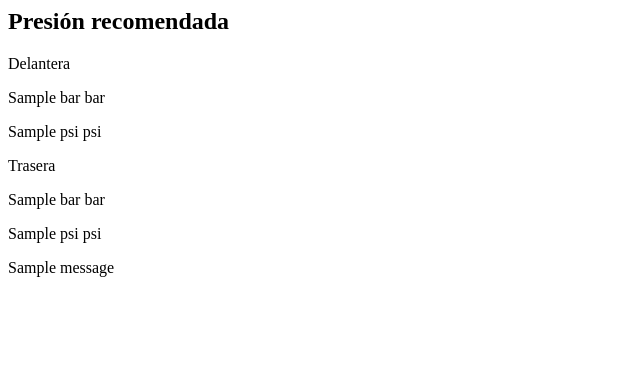
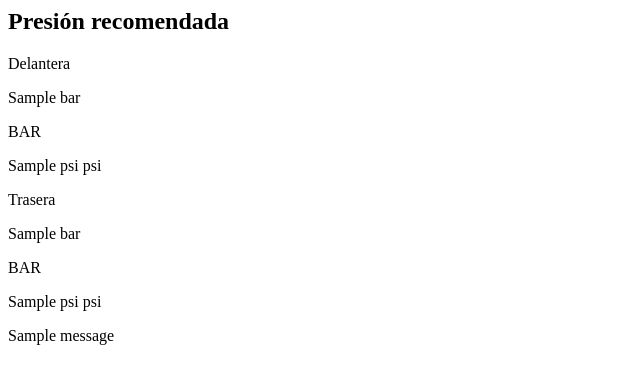
Before and after one commit to MarioSanudo/Calculadora-de-Presiones, a Python web app: template src/templates/calculator/_result.html in a window 1280 px wide. Shown: the top 384 px of the page, without its empty margins (0-640 px from the left). Run offline with Jinja, Linux system fonts and the light colour scheme; the template is opened without the code that fills it: most values are stand-ins (such as "Sample title", 1, 10 or a date in 2020); one stand-in notice (Sample message) is shown.

Commit message:
Fase 3 result.html

```diff
--- a/src/templates/calculator/_result.html
+++ b/src/templates/calculator/_result.html
@@ -1,40 +1,58 @@
 {% if errors %}
-    <div class="bg-red-50 border border-red-200 rounded-lg p-4">
-        <p class="text-red-700 font-medium mb-2">
+    <div class="bg-red-50 border border-[#DC2626]/20
+                rounded-2xl p-4">
+        <p class="text-[#DC2626] font-medium mb-2">
             Corrige los siguientes errores:
         </p>
         <ul class="list-disc list-inside space-y-1">
             {% for error in errors %}
-                <li class="text-red-600 text-sm">{{ error }}</li>
+                <li class="text-[#DC2626] text-sm">{{ error }}</li>
             {% endfor %}
         </ul>
     </div>
 
 {% elif result %}
-    <div class="bg-white border border-gray-200 rounded-lg p-6 shadow-sm">
-        <h2 class="text-lg font-semibold text-gray-800 mb-4">
+    <div class="bg-[#1A1A18] rounded-2xl p-6">
+        <h2 class="text-lg font-semibold text-white mb-4
+                    font-display">
             Presión recomendada
         </h2>
         <div class="grid grid-cols-2 gap-4">
 
             <!-- Rueda delantera -->
-            <div class="bg-blue-50 rounded-lg p-4 text-center">
-                <p class="text-sm text-gray-500 mb-1">Delantera</p>
-                <p class="text-3xl font-bold text-blue-600">
-                    {{ result.front.bar }} bar
+            <div class="bg-white/10 rounded-xl p-4 text-center">
+                <p class="text-sm text-[#A8A5A0] mb-1">
+                    Delantera
                 </p>
-                <p class="text-sm text-gray-400 mt-1">
+                <p class="text-4xl font-bold text-white
+                          font-mono">
+                    {{ result.front.bar }}
+                </p>
+                <p class="text-[#F25C05] text-lg font-semibold
+                          mt-1">
+                    BAR
+                </p>
+                <p class="text-sm text-[#A8A5A0] mt-2
+                          font-mono">
                     {{ result.front.psi }} psi
                 </p>
             </div>
 
             <!-- Rueda trasera -->
-            <div class="bg-indigo-50 rounded-lg p-4 text-center">
-                <p class="text-sm text-gray-500 mb-1">Trasera</p>
-                <p class="text-3xl font-bold text-indigo-600">
-                    {{ result.rear.bar }} bar
+            <div class="bg-white/10 rounded-xl p-4 text-center">
+                <p class="text-sm text-[#A8A5A0] mb-1">
+                    Trasera
                 </p>
-                <p class="text-sm text-gray-400 mt-1">
+                <p class="text-4xl font-bold text-white
+                          font-mono">
+                    {{ result.rear.bar }}
+                </p>
+                <p class="text-[#F25C05] text-lg font-semibold
+                          mt-1">
+                    BAR
+                </p>
+                <p class="text-sm text-[#A8A5A0] mt-2
+                          font-mono">
                     {{ result.rear.psi }} psi
                 </p>
             </div>
@@ -44,23 +62,25 @@
         <!-- Avisos de presión fuera de rango -->
         {% with messages = get_flashed_messages(with_categories=true) %}
             {% for category, message in messages %}
-                <div class="mt-4 bg-amber-50 border border-amber-200 rounded-lg p-3">
-                    <p class="text-amber-700 text-sm">{{ message }}</p>
+                <div class="mt-4 bg-[#D97706]/10 border
+                            border-[#D97706]/20 rounded-xl p-3">
+                    <p class="text-[#D97706] text-sm">
+                        {{ message }}
+                    </p>
                 </div>
             {% endfor %}
         {% endwith %}
 
         <!-- Feedback de guardado -->
         {% if saved is true %}
-            <p class="mt-3 text-green-600 text-sm font-medium">
+            <p class="mt-3 text-[#16A34A] text-sm font-medium">
                 Análisis guardado correctamente.
             </p>
         {% elif saved is false %}
-            <p class="mt-3 text-red-600 text-sm font-medium">
+            <p class="mt-3 text-[#DC2626] text-sm font-medium">
                 Error al guardar el análisis.
             </p>
         {% endif %}
 
-
     </div>
 {% endif %}
```
